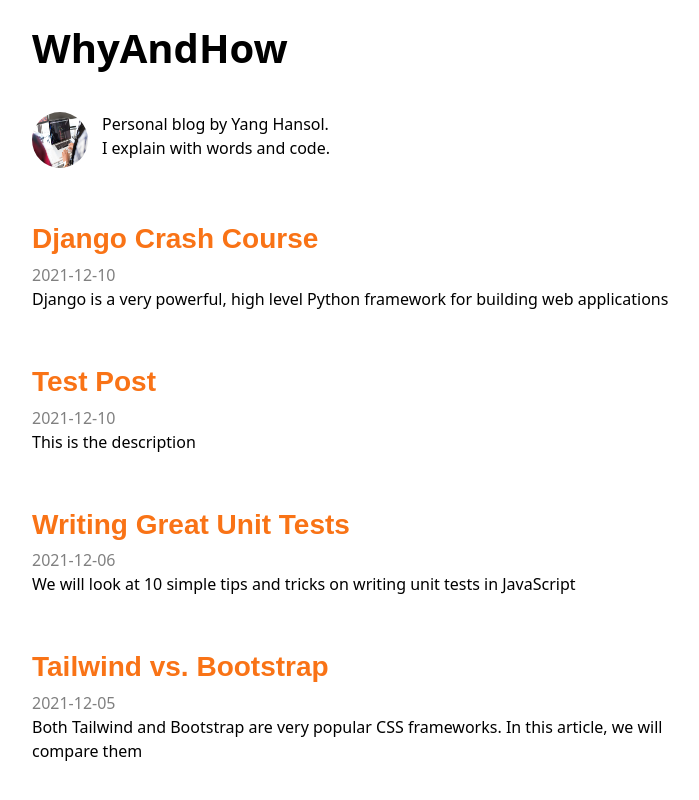
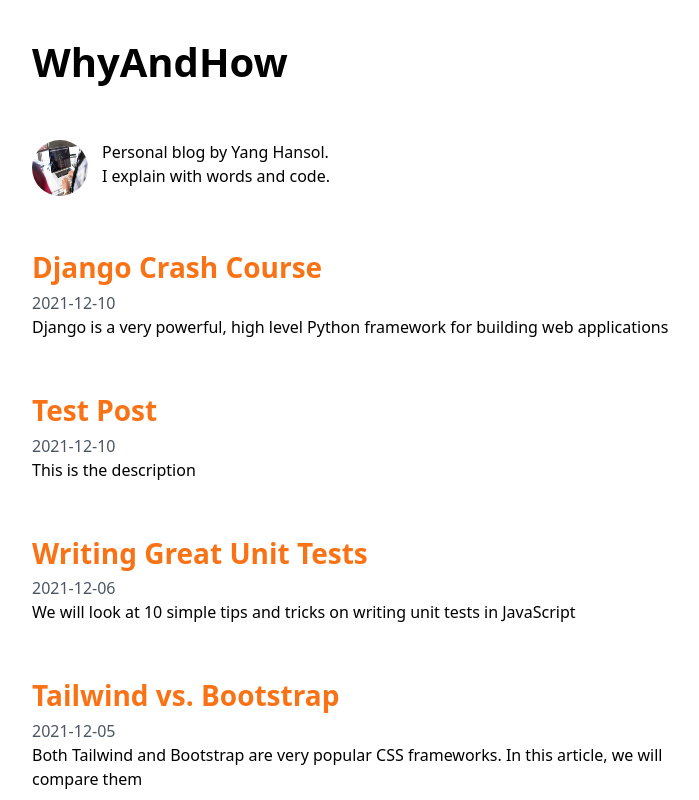
Before and after one commit to yhsol/Blog, a Next.js app: page / in a window 1280 px wide. Shown: the top 800 px of the page, without its empty margins (288-987 px from the left). Built offline with nearby package versions, Linux system fonts and the light colour scheme.

Commit message:
refactor: inline css to tailwindcss

```diff
--- a/components/Aside.tsx
+++ b/components/Aside.tsx
@@ -4,27 +4,18 @@ import React from "react";
 function Aside() {
   return (
     <aside>
-      <div style={{ display: "flex", marginBottom: "3.5rem" }}>
-        {/* <Image
+      <div className="flex mb-14">
+        <div className="mr-0.875rem mb-0 w-14 h-14">
+          <Image
             src="/images/posts/img7.jpg"
             alt="Picture of the author"
-            width={50}
-            height={50}
+            width="100%"
+            height="100%"
+            className="rounded-full"
+          />
+        </div>
 
-          /> */}
-        <img
-          src="/images/posts/img7.jpg"
-          alt="Picture of the author"
-          style={{
-            marginRight: "0.875rem",
-            marginBottom: "0",
-            borderRadius: "50%",
-            width: "3.5rem",
-            height: "3.5rem",
-          }}
-        />
-
-        <p style={{ maxWidth: "310px" }}>
+        <p className="max-w-310px">
           Personal blog by Yang Hansol.
           <br />I explain with words and code.
         </p>
--- a/components/Header.tsx
+++ b/components/Header.tsx
@@ -9,15 +9,9 @@ function Header() {
       <div>
         <Link href="/" passHref>
           <h1
-            style={{
-              lineHeight: "2rem",
-              marginBottom: "0",
-              marginTop: "0",
-              fontWeight: "900",
-              fontSize: "2.5rem",
-              cursor: "pointer",
-            }}
-            // className={`${isMainPage ? "text-black" : "text-orange-500"} my-0 font-black text-5xl cursor-pointer`}
+            className={`${
+              isMainPage ? "text-black text-2.5rem" : "text-orange-500 text-3xl"
+            } my-0 font-black cursor-pointer`}
           >
             <a>WhyAndHow</a>
           </h1>
--- a/components/Post.tsx
+++ b/components/Post.tsx
@@ -10,36 +10,16 @@ function Post({ post }: PostProps) {
   return (
     <article>
       <header>
-        <h3
-          style={{
-            fontFamily: "Montserrat, sans-serif",
-            fontSize: "1.75rem",
-            marginBottom: "0.5rem",
-            marginTop: "3.5rem",
-            fontWeight: "900",
-            textRendering: "optimizeLegibility",
-            lineHeight: "1.1",
-          }}
-          className="text-orange-500"
-        >
+        <h3 className="text-orange-500 text-1.75rem mb-2 mt-14 font-black leading-1.1">
           <Link href={`/blog/${post.slug}`}>
-            <a style={{ cursor: "pointer" }}>{post.frontmatter.title}</a>
+            <a className="cursor-pointer">{post.frontmatter.title}</a>
           </Link>
         </h3>
-        <small
-          style={{
-            fontSize: "100%",
-            fontFamily: "Merriweather','Georgia',serif",
-            fontWeight: "400",
-            wordWrap: "break-word",
-            fontKerning: "normal",
-            color: "gray",
-          }}
-        >
+        <small className="text-100% font-normal break-words text-gray-600">
           {post.frontmatter.date}
         </small>
       </header>
-      <p style={{ marginBottom: "1.75rem" }}>{post.frontmatter.description}</p>
+      <p className="mb-7">{post.frontmatter.description}</p>
     </article>
   );
 }
--- a/pages/blog/[slug].tsx
+++ b/pages/blog/[slug].tsx
@@ -42,26 +42,10 @@ function PostPage({ frontmatter, content }: PostPageProps) {
     <>
       <article>
         <header>
-          <h1
-            style={{
-              lineHeight: "1.1",
-              marginBottom: "1.75rem",
-              marginTop: "3.5rem",
-              fontWeight: "900",
-              fontSize: "2.5rem",
-            }}
-          >
+          <h1 className="leading-1.1 mb-7 mt-14 font-black text-2.5rem">
             {frontmatter?.title}
           </h1>
-          <p
-            style={{
-              fontSize: "1rem",
-              lineHeight: "1.75rem",
-              display: "block",
-              marginBottom: "1.75rem",
-              marginTop: "-1.4rem",
-            }}
-          >
+          <p className="text-base leading-7 block mb-7 -mt-1.4rem">
             {frontmatter?.date}
           </p>
         </header>
@@ -69,17 +53,8 @@ function PostPage({ frontmatter, content }: PostPageProps) {
           <div dangerouslySetInnerHTML={{ __html: marked(content) }}></div>
         </div>
       </article>
-      <footer
-        style={{
-          fontWeight: "bold",
-          marginTop: "2rem",
-        }}
-      >
-        <div
-          style={{
-            marginBottom: "2rem",
-          }}
-        >
+      <footer className="font-bold mt-8">
+        <div className="mb-8">
           {frontmatter.tags?.length ? "Tags:" : ""}
           {/* show tags */}
         </div>
--- a/tailwind.config.js
+++ b/tailwind.config.js
@@ -10,6 +10,19 @@ module.exports = {
       },
       spacing: {
         138: "42rem",
+        "0.875rem": "0.875rem",
+        "1.4rem": "1.4rem",
+      },
+      fontSize: {
+        "1.75rem": "1.75rem",
+        "2.5rem": "2.5rem",
+        "100%": "100%",
+      },
+      lineHeight: {
+        1.1: "1.1",
+      },
+      maxWidth: {
+        "310px": "310px",
       },
     },
   },
```
